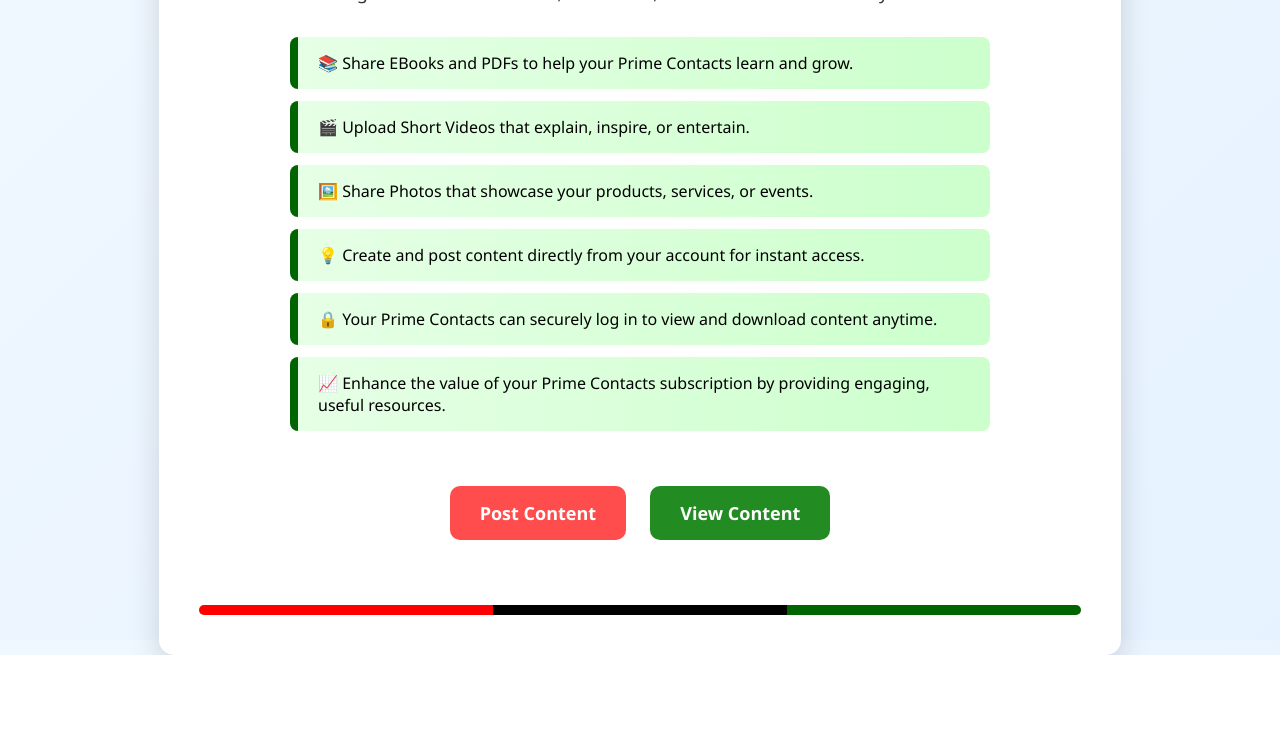
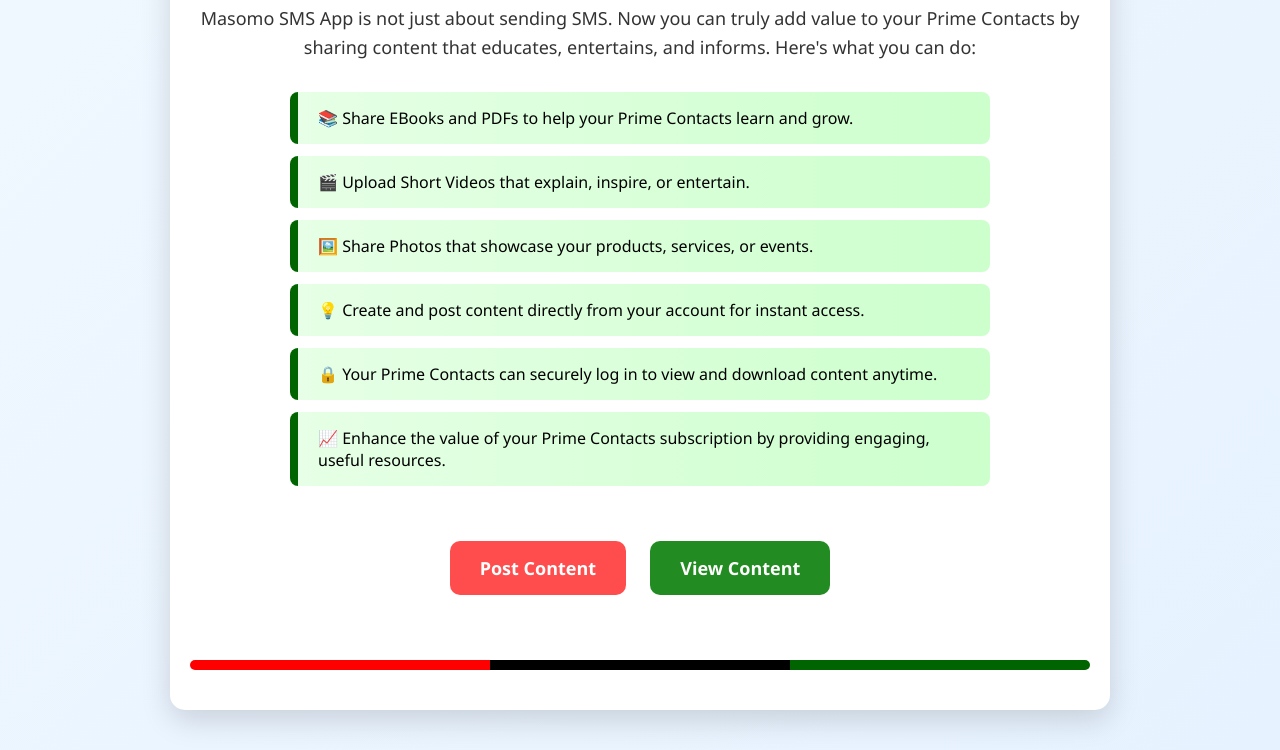
Before and after one commit to masomodigital/products-page, a plain HTML site: page index.html in a window 1280 px wide. Shown: the part 160-910 px from the top of the page. Before the commit the page ends 815 px from the top, so only its background shows below. Drawn offline with Linux system fonts and the light colour scheme.

Commit message:
Update index.html

```diff
--- a/index.html
+++ b/index.html
@@ -1,4 +1,3 @@
-
 <!DOCTYPE html>
 <html lang="en">
 <head>
@@ -7,20 +6,18 @@
 <title>Masomo SMS App - Prime Content</title>
 <style>
   html, body {
-    height: 100%;
     margin: 0;
     padding: 0;
     font-family: 'Segoe UI', Tahoma, Geneva, Verdana, sans-serif;
     background: linear-gradient(135deg, #f0f8ff, #e6f2ff);
-    display: flex;
-    align-items: center;
-    justify-content: center;
+    min-height: 100%;
   }
 
   .container {
     width: 90%;
     max-width: 900px;
-    padding: 40px;
+    margin: 40px auto;
+    padding: 40px 20px;
     background: #fff;
     border-radius: 15px;
     box-shadow: 0 10px 30px rgba(0,0,0,0.15);
```
